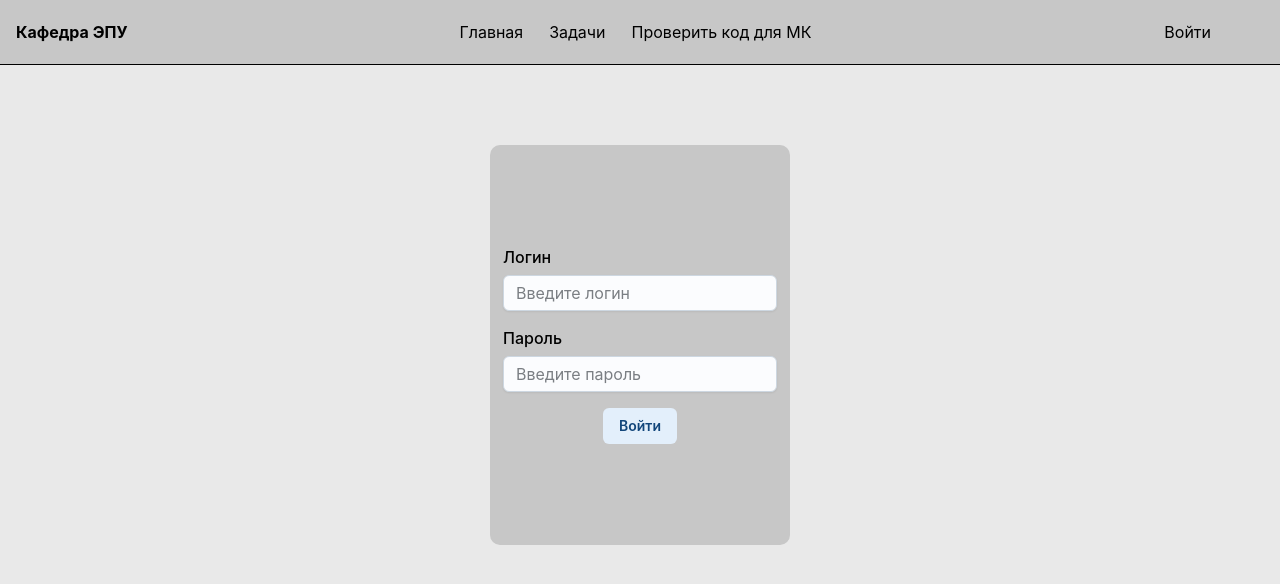
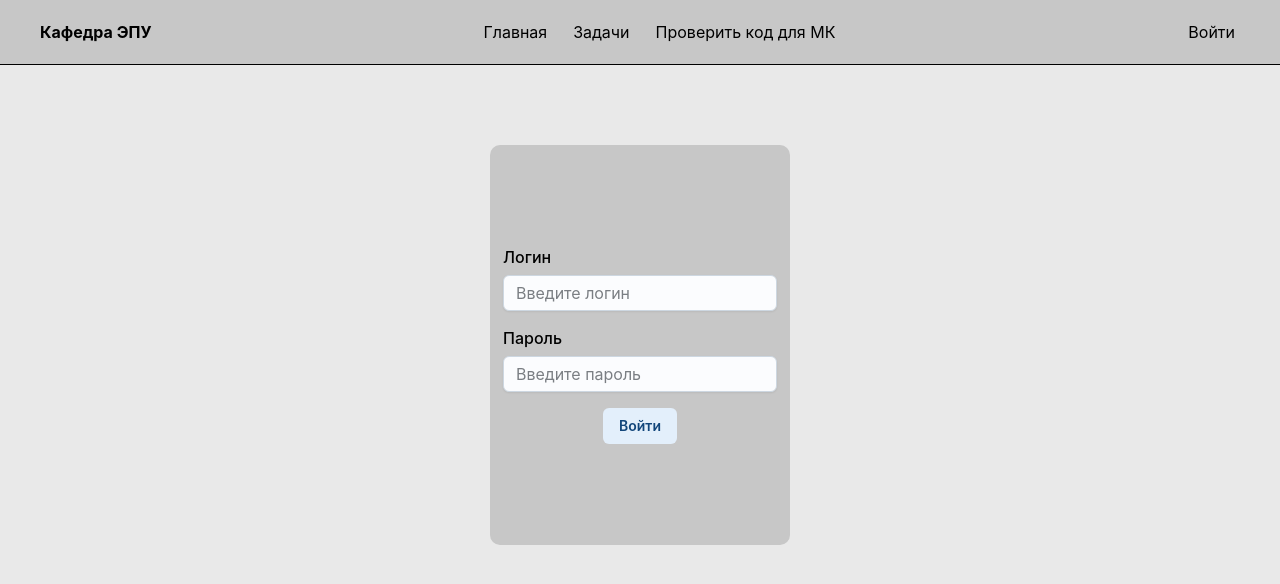
Before and after one commit to malilfrend/VKR, a React (Create React App) app: page /login in a window 1280 px wide. Shown: the top 584 px of the page. Built offline with nearby package versions, Linux system fonts and the light colour scheme.

Commit message:
VKR-15: fix padding in Header

```diff
--- a/src/core/Header/Header.module.scss
+++ b/src/core/Header/Header.module.scss
@@ -9,7 +9,8 @@
 
 .container {
   height: 100%;
-  margin: auto 16px;
+  margin: auto;
+  padding: 0 16px;
   max-width: 1200px;
   display: flex;
   justify-content: space-between;
```
